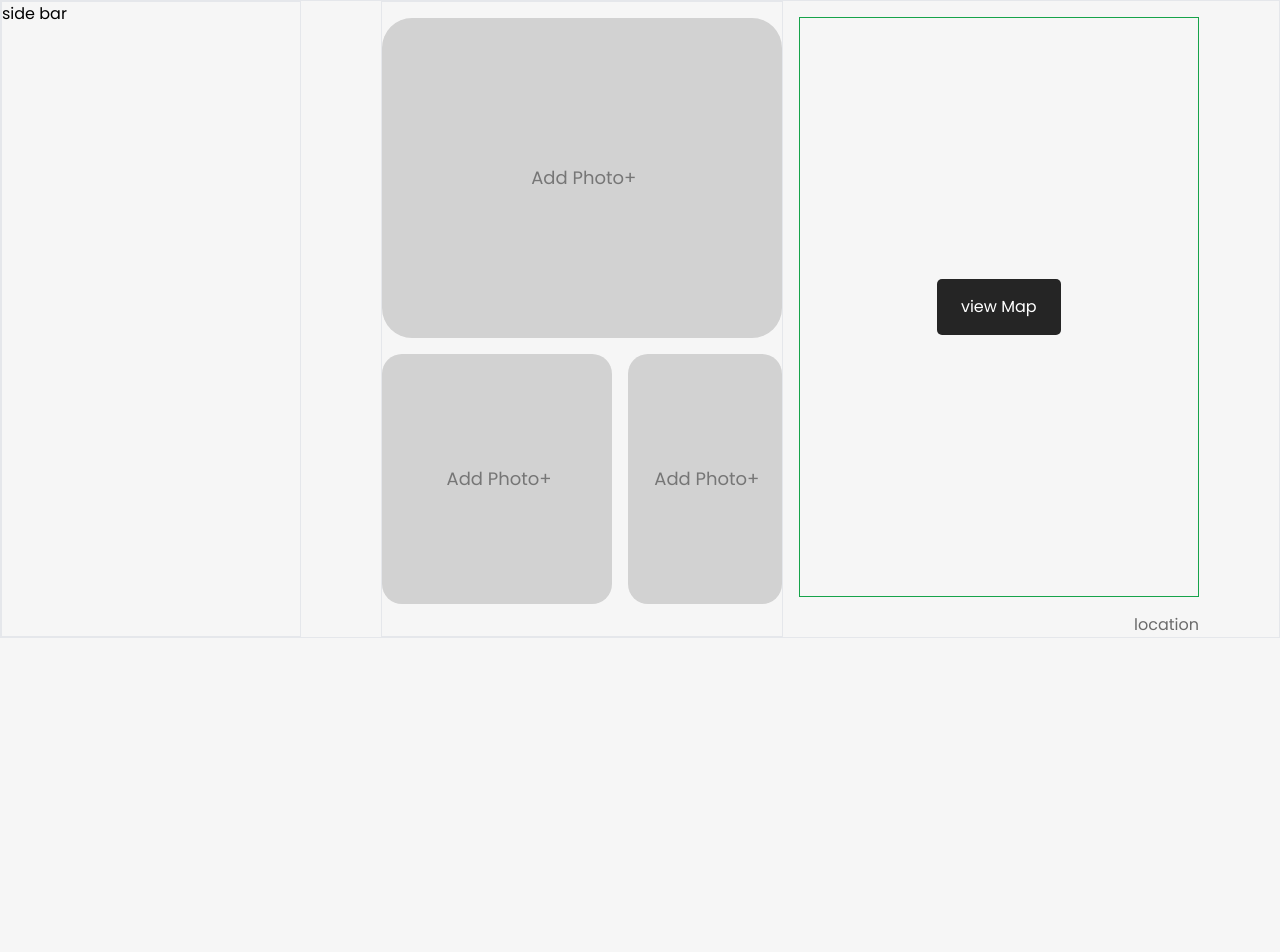
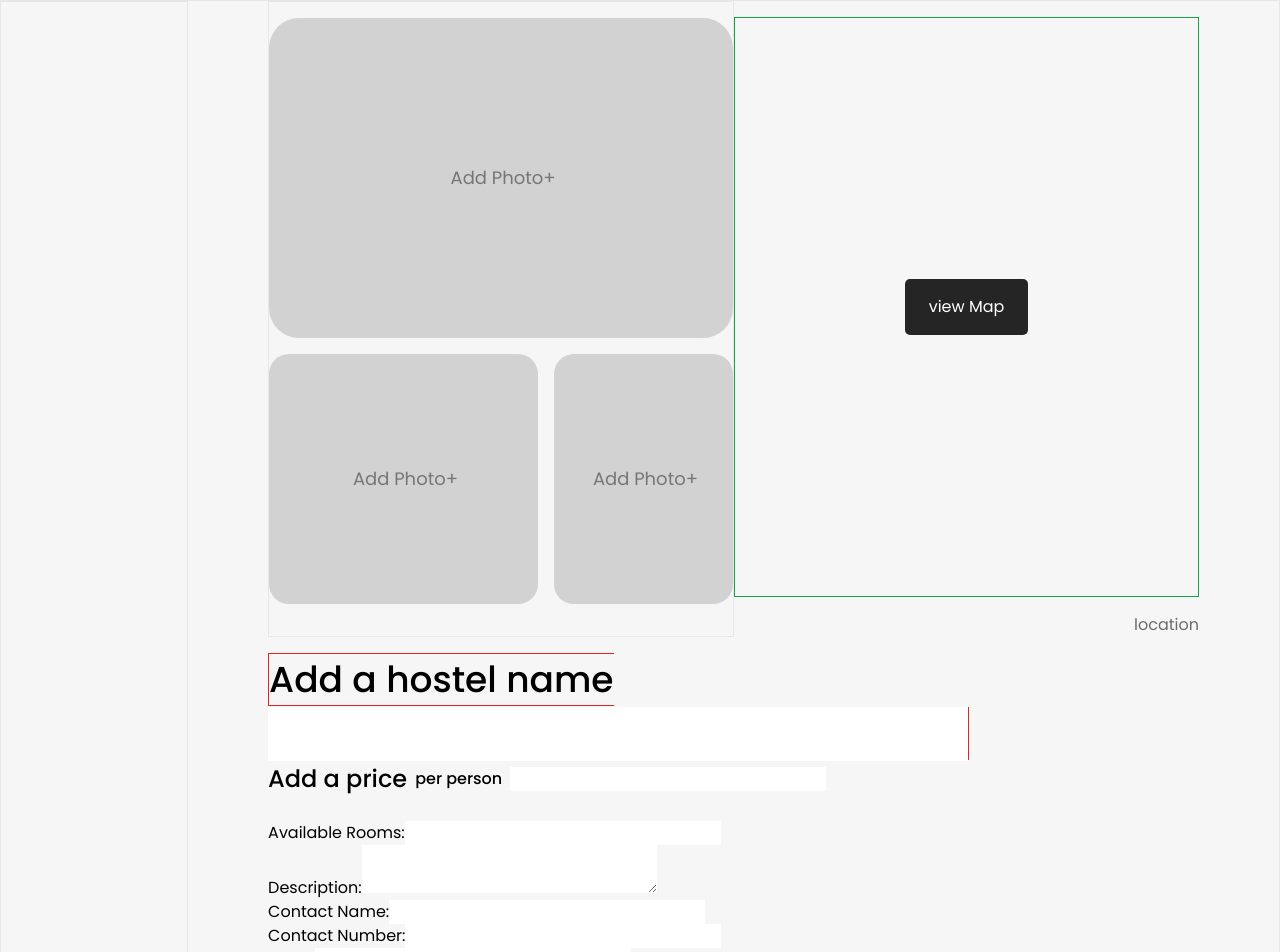
Before and after one commit to RusithTharindu/Campus-Housing-Portal-Frontend, a React (Vite) app in the folder HousingPortalSDT/: page /editdashboard in a window 1280 px wide. Shown: the top 952 px of the page. Before the commit the page ends 800 px from the top, so only its background shows below. Built offline with nearby package versions, Linux system fonts and the light colour scheme.

Commit message:
created detail entering form

```diff
--- /dev/null
+++ b/HousingPortalSDT/src/components/form.jsx
@@ -0,0 +1,60 @@
+import React, { useState } from 'react';
+
+function Form() {
+    const [hostelName, setHostelName] = useState('');
+    const [price, setPrice] = useState('');
+    const [availableRooms, setAvailableRooms] = useState('');
+    const [description, setDescription] = useState('');
+    const [contactName, setContactName] = useState('');
+    const [contactNumber, setContactNumber] = useState('');
+    const [email, setEmail] = useState('');
+
+    const handleSubmit = (e) => {
+        e.preventDefault();
+    };
+
+    return (
+        <form onSubmit={handleSubmit} className='gap-4'>
+            <label className="text-#252525 font-medium text-[36px] mt-4 border border-red-600 ">
+                Add a hostel name
+                <input type="text" value={hostelName} onChange={(e) => setHostelName(e.target.value)} style={{ border: 'none' }} />
+            </label>
+            <br />
+            <label className='flex items-center gap-2 text-center'>
+                <p className='text-grey2 font-medium text-[24px]'>Add a price</p>
+                <p className='text-grey2  font-medium text-[16px]'>per person</p>
+
+                <input type="text" value={price} onChange={(e) => setPrice(e.target.value)} />
+            </label>
+            <br />
+            <label>
+                Available Rooms:
+                <input type="text" value={availableRooms} onChange={(e) => setAvailableRooms(e.target.value)} />
+            </label>
+            <br />
+            <label>
+                Description:
+                <textarea value={description} onChange={(e) => setDescription(e.target.value)} />
+            </label>
+            <br />
+            <label>
+                Contact Name:
+                <input type="text" value={contactName} onChange={(e) => setContactName(e.target.value)} />
+            </label>
+            <br />
+            <label>
+                Contact Number:
+                <input type="text" value={contactNumber} onChange={(e) => setContactNumber(e.target.value)} />
+            </label>
+            <br />
+            <label>
+                Email:
+                <input type="text" value={email} onChange={(e) => setEmail(e.target.value)} />
+            </label>
+            <br />
+            <button type="submit">Submit</button>
+        </form>
+    );
+}
+
+export default Form;
--- a/HousingPortalSDT/src/pages/landlordPages/Editdashboard.jsx
+++ b/HousingPortalSDT/src/pages/landlordPages/Editdashboard.jsx
@@ -2,15 +2,23 @@ import React from "react";
 import Container from "../../components/container/container";
 import ImageSelector from "../../components/imageSelector";
 import Viewmap from "../../components/viewmap";
+import Form from "../../components/form";
 
 const Editdashboard = () => {
   return (
     <Container>
       <div className="flex flex-row">
-        <div className="  hidden lg:flex lg:w-[300px] lg:-ml-20 mr-20 border">side bar</div>
-        <div className="flex flex-col justify-between flex-grow gap-4 lg:flex-row">
-          <ImageSelector />
-          <Viewmap />
+        <div className="hidden lg:flex lg:w-[300px] lg:-ml-40 mr-20 border">
+          side bar
+        </div>
+        <div className="flex-grow">
+          <div className="flex flex-col justify-between gap-4">
+            <div className="flex flex-row">
+              <ImageSelector />
+              <Viewmap />
+            </div>
+            <Form />
+          </div>
         </div>
       </div>
     </Container>
```
